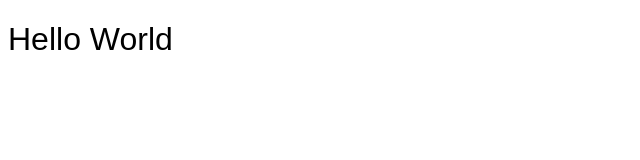
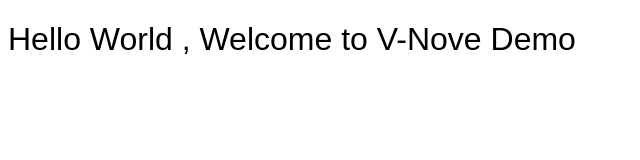
Before and after one commit to anilkshah/demo, a plain HTML site: page index.html in a window 1280 px wide. Shown: the whole page, without its empty margins (0-640 px from the left). Drawn offline with Linux system fonts and the light colour scheme.

Commit message:
Update index.html

```diff
--- a/index.html
+++ b/index.html
@@ -15,7 +15,7 @@
 <body>
 
     <h1>
-        Hello World
+        Hello World , Welcome to V-Nove Demo
     </h1>
 
 </body>
```
